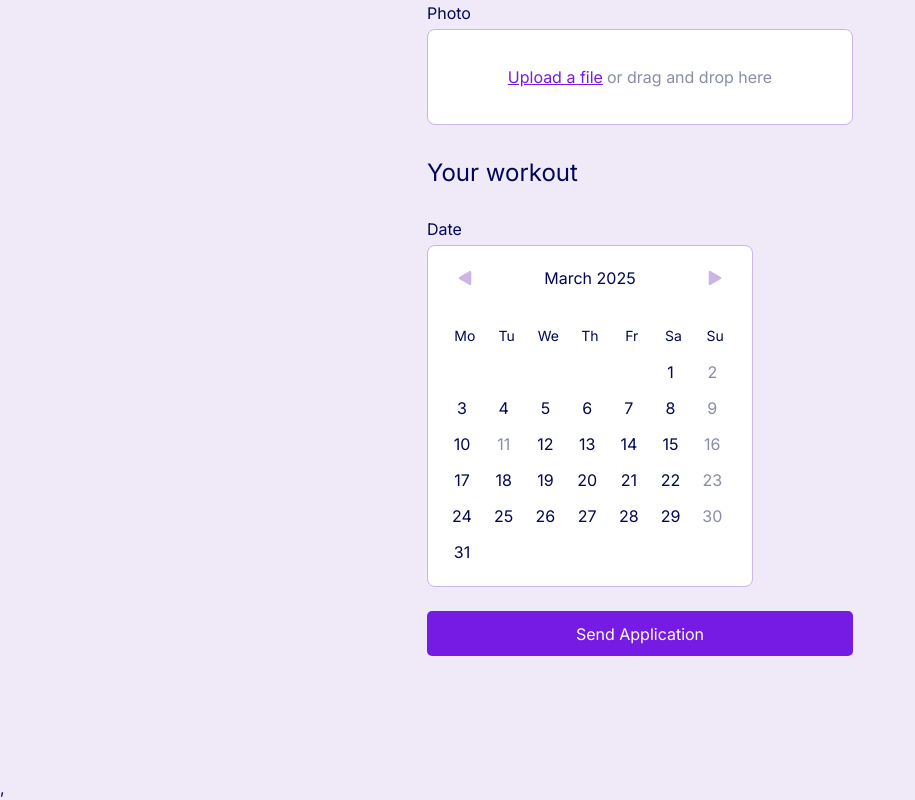
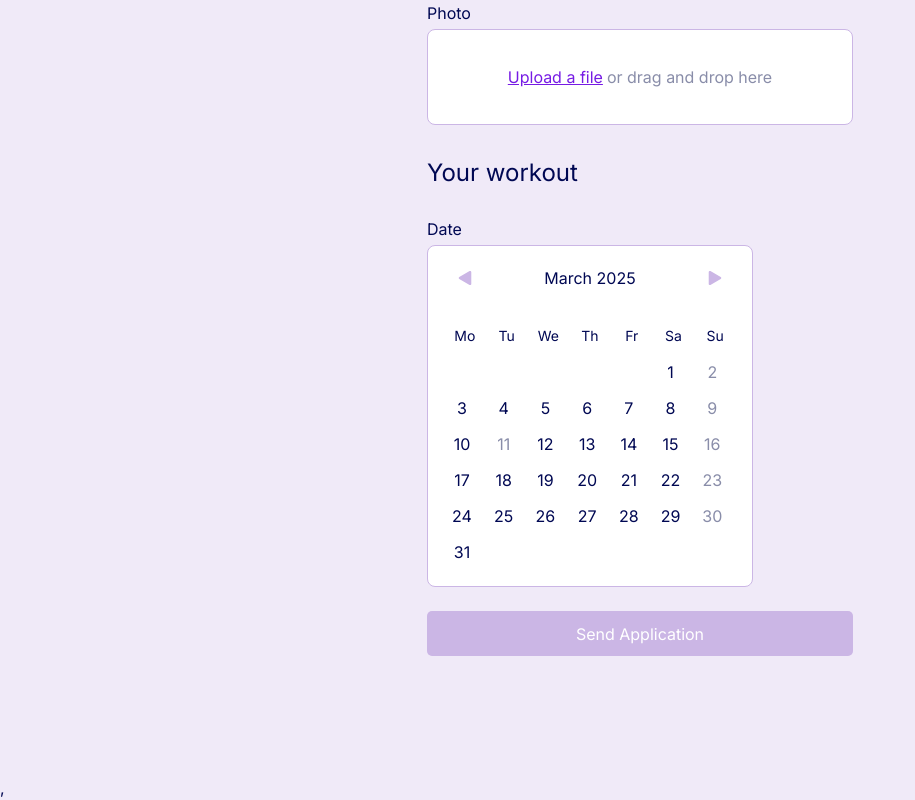
Before and after one commit to karolskolasinski/workout-planner, a React (Vite) app: page / in a window 1280 px wide. Shown: the part 595-1395 px from the top of the page, without its empty margins (0-915 px from the left). Built offline with nearby package versions, Linux system fonts and the light colour scheme; no server answers.

Commit message:
feat: set is active

```diff
--- a/src/App.tsx
+++ b/src/App.tsx
@@ -2,11 +2,10 @@ import TextInput from "./components/TextInput.tsx";
 import RangeInput from "./components/RangeInput.tsx";
 import FileInput from "./components/FileInput.tsx";
 import DateTimeInput from "./components/DateTimeInput.tsx";
-import { useState } from "react";
+import { useEffect, useState } from "react";
 
 function App() {
-  // const [isActive, setIsActive] = useState(false);
-  const isActive = true;
+  const [isActive, setIsActive] = useState(false);
   const activeClass = isActive
     ? "bg-[#761BE4] hover:bg-[#6A19CD] cursor-pointer"
     : "bg-[#CBB6E5] cursor-not-allowed";
@@ -18,6 +17,17 @@ function App() {
   const [selectedFile, setSelectedFile] = useState<File | null>(null);
   const [selectedDateTime, setSelectedDateTime] = useState<Date | null>(null);
 
+  useEffect(() => {
+    const isFormComplete = firstName !== "" &&
+      lastName !== "" &&
+      email !== "" &&
+      age >= 8 &&
+      selectedFile !== null &&
+      selectedDateTime !== null;
+
+    setIsActive(isFormComplete);
+  }, [firstName, lastName, email, age, selectedFile, selectedDateTime]);
+
   const onSubmitHandler = (e: React.FormEvent<HTMLFormElement>) => {
     e.preventDefault();
     const formData = new FormData();
@@ -27,7 +37,13 @@ function App() {
     formData.append("age", age.toString());
     formData.append("photo", selectedFile as Blob);
     formData.append("date-time", selectedDateTime?.toISOString() as string);
-    console.log(firstName, lastName, email, age, selectedFile, selectedDateTime);
+
+    // console group
+    console.group("Form Data");
+    for (const [key, value] of formData.entries()) {
+      console.log(key, key === "photo" ? (value as File).name : value);
+    }
+    console.groupEnd();
   };
 
   return (
--- a/src/components/DateTimeInput.tsx
+++ b/src/components/DateTimeInput.tsx
@@ -19,6 +19,7 @@ type DayData = {
 const WEEKDAYS = ["Mo", "Tu", "We", "Th", "Fr", "Sa", "Su"];
 
 const DateTimeInput = (props: InputProps) => {
+  const { onDateTimeSelect } = props;
   const [currentDate, setCurrentDate] = useState(new Date());
   const [infoText, setInfoText] = useState("");
   const [holidays, setHolidays] = useState<DayData[]>([]);
@@ -35,11 +36,13 @@ const DateTimeInput = (props: InputProps) => {
     setCurrentDate(subMonths(currentDate, 1));
     setSelectedDate(null);
     setInfoText("");
+    onDateTimeSelect(null);
   };
   const handleNextMonth = () => {
     setCurrentDate(addMonths(currentDate, 1));
     setSelectedDate(null);
     setInfoText("");
+    onDateTimeSelect(null);
   };
 
   const handleDateSelect = (e: React.MouseEvent<HTMLButtonElement, MouseEvent>, day: Date) => {
--- a/src/components/TextInput.tsx
+++ b/src/components/TextInput.tsx
@@ -13,7 +13,10 @@ const TextInput = (props: InputProps) => {
   const onChangeHandler = (e: React.ChangeEvent<HTMLInputElement>) => {
     const value = e.target.value;
     setErrorMsg(e.target.validationMessage);
-    props.onTextInput(value);
+    if (e.target.validity.valid) {
+      setErrorMsg("");
+      props.onTextInput(value);
+    }
   };
 
   const borderClass = errorMsg ? "border-[#ED4545] border-2" : "border-[#CBB6E5]";
--- a/src/components/TimePicker.tsx
+++ b/src/components/TimePicker.tsx
@@ -19,6 +19,9 @@ export const TimePicker = (props: TimePickerProps) => {
       newDate.setHours(hours);
       newDate.setMinutes(minutes);
       onDateTimeSelect(newDate);
+    } else {
+      setSelectedTime(null);
+      onDateTimeSelect(null);
     }
   };
 
```
